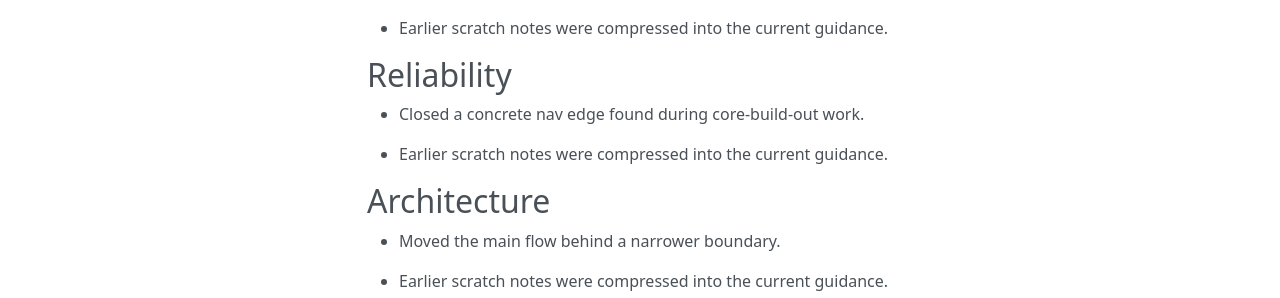
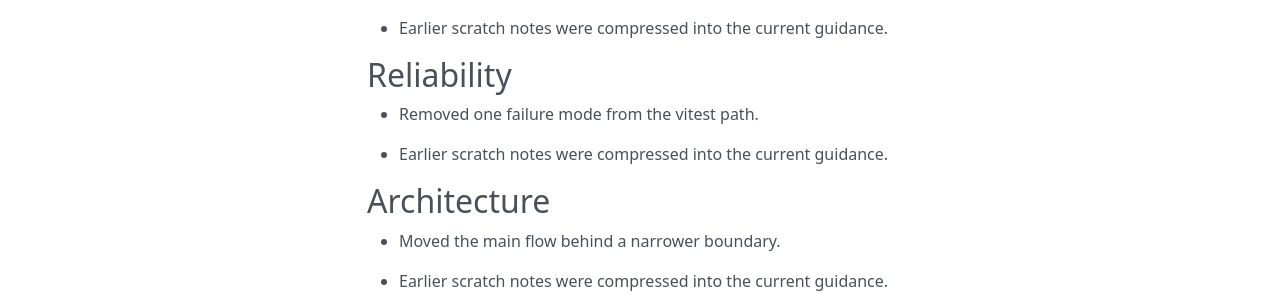
Before and after one commit to sebastianspicker/rae, an MkDocs documentation site: the page built from docs/INDEX.md, in a window 1280 px wide and 1199 px high. Shown: the part 677-975 px from the top of the window. Built offline with MkDocs 1.6.1, drawn with Linux system fonts in a browser that asks for light colours; nearby versions of some CDN libraries.

Commit message:
fix(vitest): address failing coverage around vitest

```diff
--- a/docs/INDEX.md
+++ b/docs/INDEX.md
@@ -24,7 +24,7 @@ Some setup details still depend on the current local workflow and may change aga
 - Earlier scratch notes were compressed into the current guidance.
 
 ## Reliability
-- Closed a concrete nav edge found during core-build-out work.
+- Removed one failure mode from the vitest path.
 
 - Earlier scratch notes were compressed into the current guidance.
 
```
Also changed, not shown: 1 other file.
